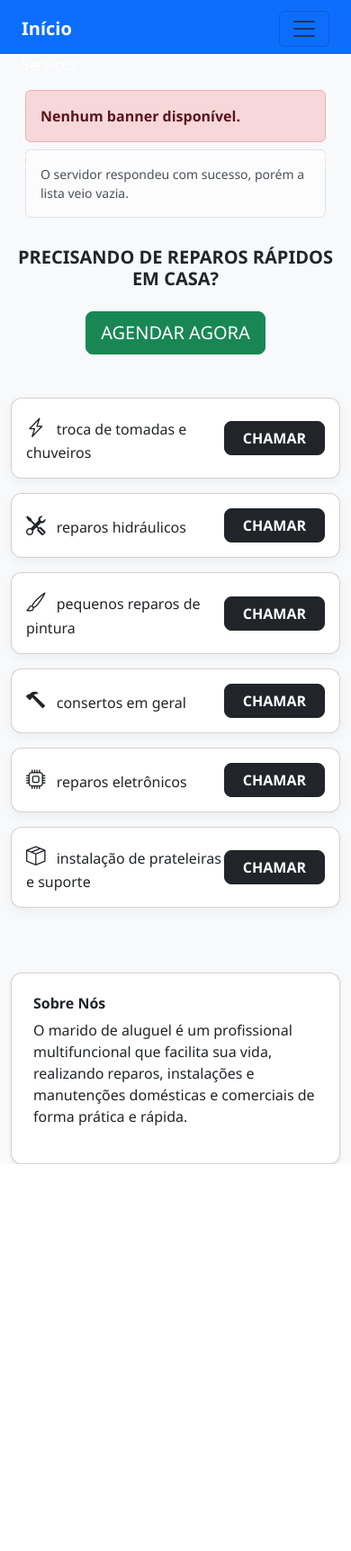
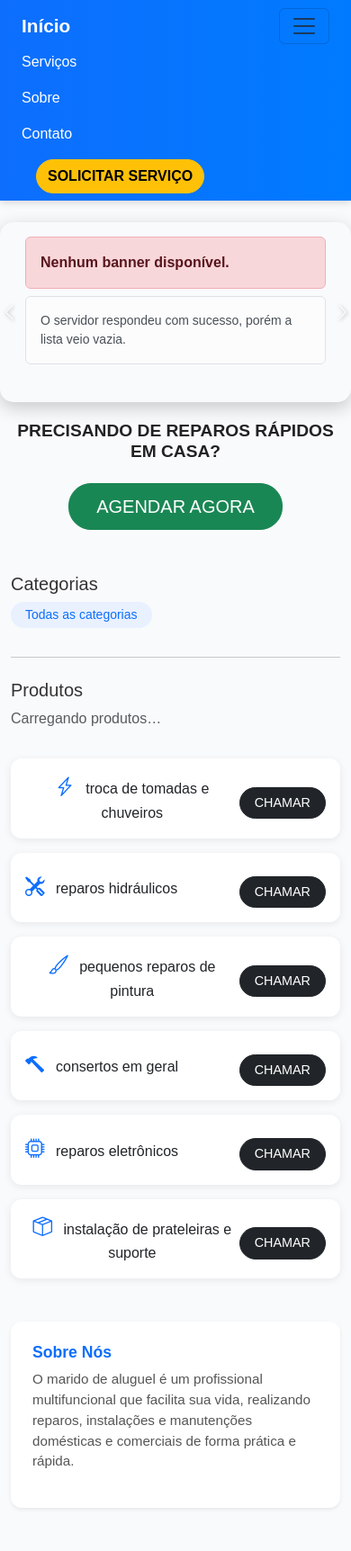
Before and after one commit to jocelalves/jocel1, a PHP site: page /Paginas_Cliente/telahomeProdutos.html in a window 390 px wide, after a click that opens the changed part. Shown: the whole page at 90% size. Before the commit the page ends 1294 px from the top, so only its background shows below. Run offline with PHP 8.4, Linux system fonts and the light colour scheme; data that the repository does not hold is empty.

Commit message:
klkadjaksjdlkajsdlkasd

```diff
--- /dev/null
+++ b/CSS/home_produtos.css
@@ -0,0 +1,328 @@
+/* =====================
+   ESTILO GERAL
+===================== */
+body {
+  font-family: "Poppins", sans-serif;
+  background-color: #f9fafc;
+  color: #333;
+  margin: 0;
+  padding: 0;
+  overflow-x: hidden;
+}
+
+h1, h2, h5, h6 {
+  font-weight: 600;
+  color: #222;
+}
+
+/* =====================
+   NAVBAR
+===================== */
+.navbar {
+  background: linear-gradient(90deg, #0d6efd, #007bff);
+  box-shadow: 0 2px 8px rgba(0, 0, 0, 0.15);
+}
+
+.navbar-brand {
+  font-size: 1.3rem;
+}
+
+.nav-link {
+  transition: 0.3s;
+}
+
+.nav-link:hover {
+  color: #ffd43b !important;
+}
+
+.btn-warning {
+  color: #000;
+  border-radius: 20px;
+  transition: 0.3s;
+}
+
+.btn-warning:hover {
+  transform: scale(1.05);
+  background-color: #ffc107;
+}
+
+/* =====================
+   ANIMAÇÕES GERAIS
+===================== */
+@keyframes fadeSlideUp {
+  from {
+    opacity: 0;
+    transform: translateY(30px);
+  }
+  to {
+    opacity: 1;
+    transform: translateY(0);
+  }
+}
+
+@keyframes fadeIn {
+  from {
+    opacity: 0;
+  }
+  to {
+    opacity: 1;
+  }
+}
+
+/* =====================
+   BANNER / HERO
+===================== */
+#carouselBanners {
+  border-radius: 10px;
+  overflow: hidden;
+  box-shadow: 0 4px 15px rgba(0, 0, 0, 0.2);
+  animation: fadeIn 0.8s ease-in;
+}
+
+.carousel-inner img {
+  border-radius: 10px;
+  object-fit: cover;
+}
+
+h5.fw-bold {
+  margin-top: 20px;
+  font-size: 1.4rem;
+  animation: fadeSlideUp 1s ease-in-out;
+}
+
+.btn-success {
+  border-radius: 25px;
+  padding: 10px 30px;
+  font-weight: 500;
+  transition: 0.3s ease;
+  animation: fadeSlideUp 1.2s ease-in-out;
+}
+
+.btn-success:hover {
+  background-color: #218838;
+  transform: translateY(-2px);
+}
+
+/* =====================
+   CATEGORIAS
+===================== */
+#cats-chips {
+  animation: fadeSlideUp 1s ease;
+}
+
+#cats-chips button {
+  background-color: #e9f1ff;
+  color: #0d6efd;
+  border: none;
+  font-weight: 500;
+  transition: all 0.3s ease;
+}
+
+#cats-chips button:hover,
+#cats-chips button.active {
+  background-color: #0d6efd;
+  color: #fff;
+  box-shadow: 0 2px 6px rgba(13, 110, 253, 0.3);
+  transform: translateY(-2px);
+}
+
+/* =====================
+   PRODUTOS / SERVIÇOS
+===================== */
+.service-card {
+  border: none;
+  border-radius: 12px;
+  background: #fff;
+  box-shadow: 0 2px 8px rgba(0, 0, 0, 0.08);
+  transition: transform 0.3s ease, box-shadow 0.3s ease;
+  animation: fadeSlideUp 0.8s ease forwards;
+  opacity: 0;
+}
+
+/* atraso suave para os cards entrarem em sequência */
+.service-card:nth-child(1) { animation-delay: 0.2s; }
+.service-card:nth-child(2) { animation-delay: 0.4s; }
+.service-card:nth-child(3) { animation-delay: 0.6s; }
+.service-card:nth-child(4) { animation-delay: 0.8s; }
+.service-card:nth-child(5) { animation-delay: 1s; }
+.service-card:nth-child(6) { animation-delay: 1.2s; }
+
+.service-card:hover {
+  transform: translateY(-6px);
+  box-shadow: 0 6px 15px rgba(0, 0, 0, 0.15);
+}
+
+.service-card i {
+  color: #0d6efd;
+}
+
+.service-card .btn-dark {
+  border-radius: 20px;
+  padding: 6px 16px;
+  font-size: 0.9rem;
+  transition: 0.3s ease;
+}
+
+.service-card .btn-dark:hover {
+  background-color: #0d6efd;
+  transform: scale(1.05);
+}
+
+/* =====================
+   SEÇÃO SOBRE NÓS
+===================== */
+.card.shadow-sm {
+  border: none;
+  border-radius: 12px;
+  background: #fff;
+  box-shadow: 0 2px 10px rgba(0, 0, 0, 0.08);
+  animation: fadeSlideUp 1.3s ease;
+}
+
+.card.shadow-sm h6 {
+  color: #0d6efd;
+  font-size: 1.1rem;
+}
+
+.card.shadow-sm p {
+  color: #555;
+  font-size: 0.95rem;
+}
+
+/* =====================
+   RODAPÉ (opcional futuro)
+===================== */
+footer {
+  background: #0d6efd;
+  color: #fff;
+  text-align: center;
+  padding: 20px;
+  margin-top: 40px;
+}
+
+/* =====================
+   RESPONSIVIDADE
+===================== */
+@media (max-width: 768px) {
+  .navbar .btn-warning {
+    margin-top: 8px;
+  }
+
+  .service-card {
+    flex-direction: column;
+    text-align: center;
+  }
+
+  .service-card .btn-dark {
+    margin-top: 10px;
+  }
+
+  h5.fw-bold {
+    font-size: 1.2rem;
+  }
+}
+
+/* ====== CARROSSEL DE BANNERS ====== */
+#carouselBanners {
+  position: relative;
+  max-height: 400px;
+  overflow: hidden;
+  border-radius: 15px;
+  box-shadow: 0 6px 20px rgba(0, 0, 0, 0.2);
+}
+
+/* Cada item do carrossel */
+#carouselBanners .carousel-item {
+  height: 400px;
+  position: relative;
+}
+
+/* Imagens dentro do carrossel */
+#carouselBanners .carousel-item img {
+  width: 100%;
+  height: 100%;
+  object-fit: cover; /* preenche todo o banner sem distorcer */
+  display: block;
+  border-radius: 15px;
+}
+
+/* Texto sobreposto à direita (opcional, se você adicionar via JS) */
+#carouselBanners .carousel-item .banner-text {
+  position: absolute;
+  top: 50%;
+  right: 5%;
+  transform: translateY(-50%);
+  color: #fff;
+  text-align: right;
+  background: rgba(0, 0, 0, 0.35);
+  padding: 20px;
+  border-radius: 10px;
+}
+
+#carouselBanners .carousel-item .banner-text h5 {
+  font-size: 1.8rem;
+  font-weight: 700;
+  margin-bottom: 1rem;
+}
+
+#carouselBanners .carousel-item .banner-text .btn {
+  font-size: 1.1rem;
+  padding: 0.7rem 1.5rem;
+}
+
+/* Botões de navegação */
+#carouselBanners .carousel-control-prev,
+#carouselBanners .carousel-control-next {
+  width: 5%;
+}
+
+#carouselBanners .carousel-control-prev-icon,
+#carouselBanners .carousel-control-next-icon {
+  filter: drop-shadow(1px 1px 2px rgba(0, 0, 0, 0.7));
+}
+
+/* Indicadores */
+#carouselBanners .carousel-indicators button {
+  background-color: rgba(255, 255, 255, 0.7);
+  width: 12px;
+  height: 12px;
+  border-radius: 50%;
+}
+
+#carouselBanners .carousel-indicators .active {
+  background-color: #0d6efd;
+}
+
+/* ====== RESPONSIVIDADE ====== */
+@media (max-width: 992px) {
+  #carouselBanners .carousel-item {
+    height: 300px;
+  }
+  #carouselBanners .carousel-item .banner-text {
+    right: 2%;
+    padding: 15px;
+  }
+  #carouselBanners .carousel-item .banner-text h5 {
+    font-size: 1.4rem;
+  }
+  #carouselBanners .carousel-item .banner-text .btn {
+    font-size: 1rem;
+    padding: 0.6rem 1.2rem;
+  }
+}
+
+@media (max-width: 576px) {
+  #carouselBanners .carousel-item {
+    height: 200px;
+  }
+  #carouselBanners .carousel-item .banner-text {
+    position: static;
+    transform: none;
+    text-align: center;
+    background: rgba(0, 0, 0, 0.3);
+    margin: 10px;
+  }
+  #carouselBanners .carousel-item .banner-text h5 {
+    font-size: 1.2rem;
+  }
+}
--- a/CSS/style.css
+++ b/CSS/style.css
@@ -1,5 +1,5 @@
 .header{
-    background-color: #0FA8F4; /* cor de fundo*/
+    background-color: #0d10e9; /* cor de fundo*/
     padding: 10px 20px; /* tamanho da área*/
     align-items: center ; /* alinhar no centro*/
     display: flex ;/* redimencionar*/
--- a/PHP/login_log.txt
+++ /dev/null
@@ -1 +0,0 @@
-{"cpf":"12345678901","senha":"123456"}
--- a/Paginas_Cliente/telahomeProdutos.html
+++ b/Paginas_Cliente/telahomeProdutos.html
@@ -6,7 +6,7 @@
   <meta name="viewport" content="width=device-width, initial-scale=1" />
   <title>Página de Serviços</title>
   <link href="https://cdn.jsdelivr.net/npm/bootstrap@5.3.2/dist/css/bootstrap.min.css" rel="stylesheet" />
-  <link href="CSS/style.css" rel="stylesheet" />
+  <link href="../CSS/home_produtos.css" rel="stylesheet" />
   <link href="https://cdn.jsdelivr.net/npm/bootstrap-icons/font/bootstrap-icons.css" rel="stylesheet" />
 </head>
 
@@ -68,6 +68,40 @@
     </div>
   </div>
 
+
+  <!-- ====== FILTRO E LISTAGEM DE PRODUTOS POR CATEGORIA ====== -->
+  <!-- ====== CATEGORIAS (chips) + PRODUTOS ====== -->
+  <section class="container py-4">
+    <div class="d-flex align-items-center justify-content-between mb-2">
+      <h2 class="h5 mb-0">Categorias</h2>
+      <label for="filtro-categoria" class="visually-hidden">Categoria</label>
+    </div>
+
+    <!-- Chips horizontais -->
+    <div id="cats-chips" class="d-flex gap-2 overflow-auto pb-2">
+      <button type="button" class="btn btn-primary btn-sm rounded-pill px-3" data-cat>
+        Todas as categorias
+      </button>
+    </div>
+
+    <!-- Select oculto (fallback/acessibilidade) -->
+    <select id="filtro-categoria" class="form-select d-none" aria-hidden="true">
+      <option value>Todas as categorias</option>
+    </select>
+
+    <hr class="my-4" />
+
+    <div class="d-flex align-items-center justify-content-between mb-2">
+      <h2 class="h5 mb-0">Produtos</h2>
+    </div>
+
+    <div id="produtos-area">
+      <div id="produtos-status" class="text-muted">Carregando
+        produtos…</div>
+      <div id="produtos-grid" class="row row-cols-1 row-cols-sm-2 row-cols-md-3 row-cols-xl-4 g-3"></div>
+    </div>
+  </section>
+
   <!-- Serviços -->
   <div class="container my-4">
     <div class="row g-3">
@@ -127,6 +161,6 @@
 
   <script src="https://cdn.jsdelivr.net/npm/bootstrap@5.3.2/dist/js/bootstrap.bundle.min.js"></script>
 </body>
-   <script src="../JS/home_cliente.js"></script>
+<script src="../JS/home_cliente.js"></script>
 
 </html>
```
Also changed, not shown: Paginas_Logista/cadastro_produtos_logista.html (+5 -5 lines), Paginas_Logista/chat_logista.html (+7 -4 lines), Paginas_Logista/frete_pagamento_logista.html (+6 -7 lines).
